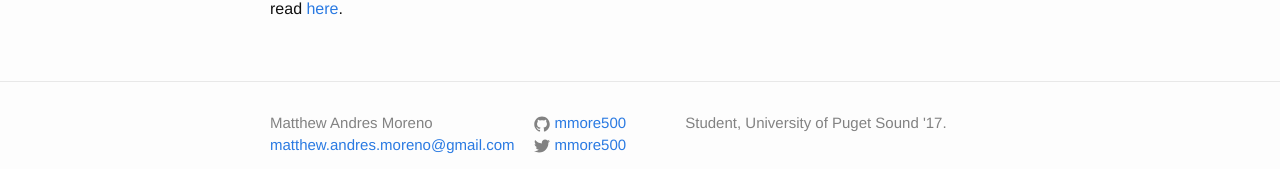
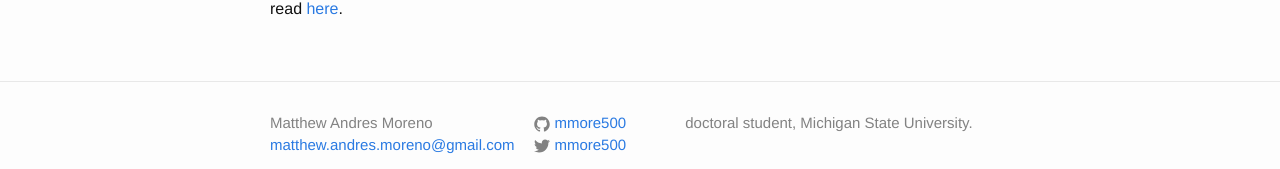
Before and after one commit to mmore500/mmore500.github.io, a Jekyll site: the page built from about.md, in a window 1280 px wide. Shown: the part 976-1145 px from the top of the page. Built offline with Jekyll 4.4.1, drawn with Linux system fonts in a browser that asks for light colours.

Commit message:
Update footer
I am now a doctoral student at Michigan State University, not an
undergraduate student at Puget Sound.

```diff
--- a/_config.yml
+++ b/_config.yml
@@ -9,7 +9,7 @@
 title: Matthew Andres Moreno
 email: matthew.andres.moreno@gmail.com
 description: > # this means to ignore newlines until "baseurl:"
-  Student, University of Puget Sound '17.
+  doctoral student, Michigan State University.
 baseurl: "" # the subpath of your site, e.g. /blog
 url: "https://mmore500.github.io" # the base hostname & protocol for your site
 twitter_username: mmore500
```
